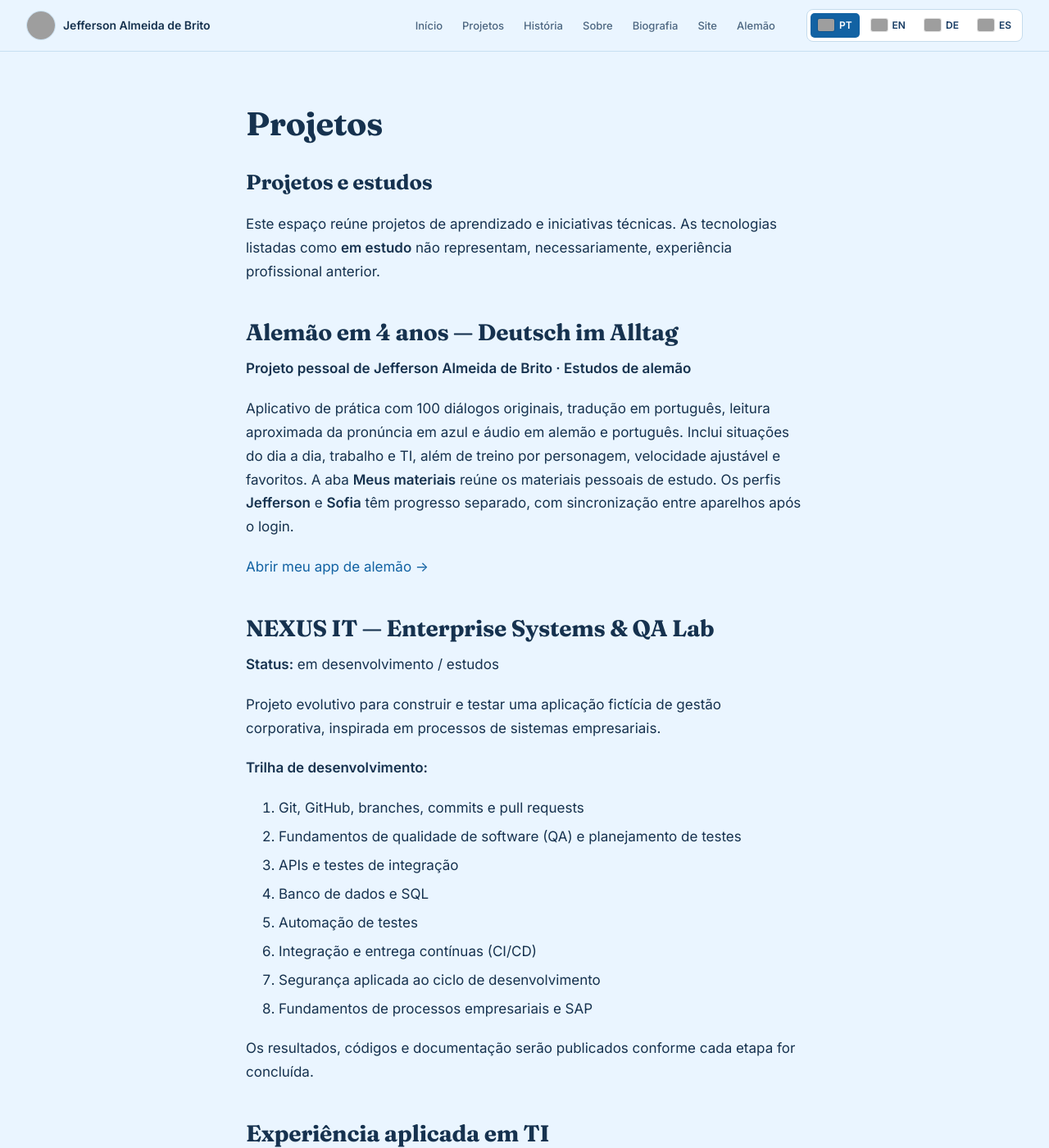
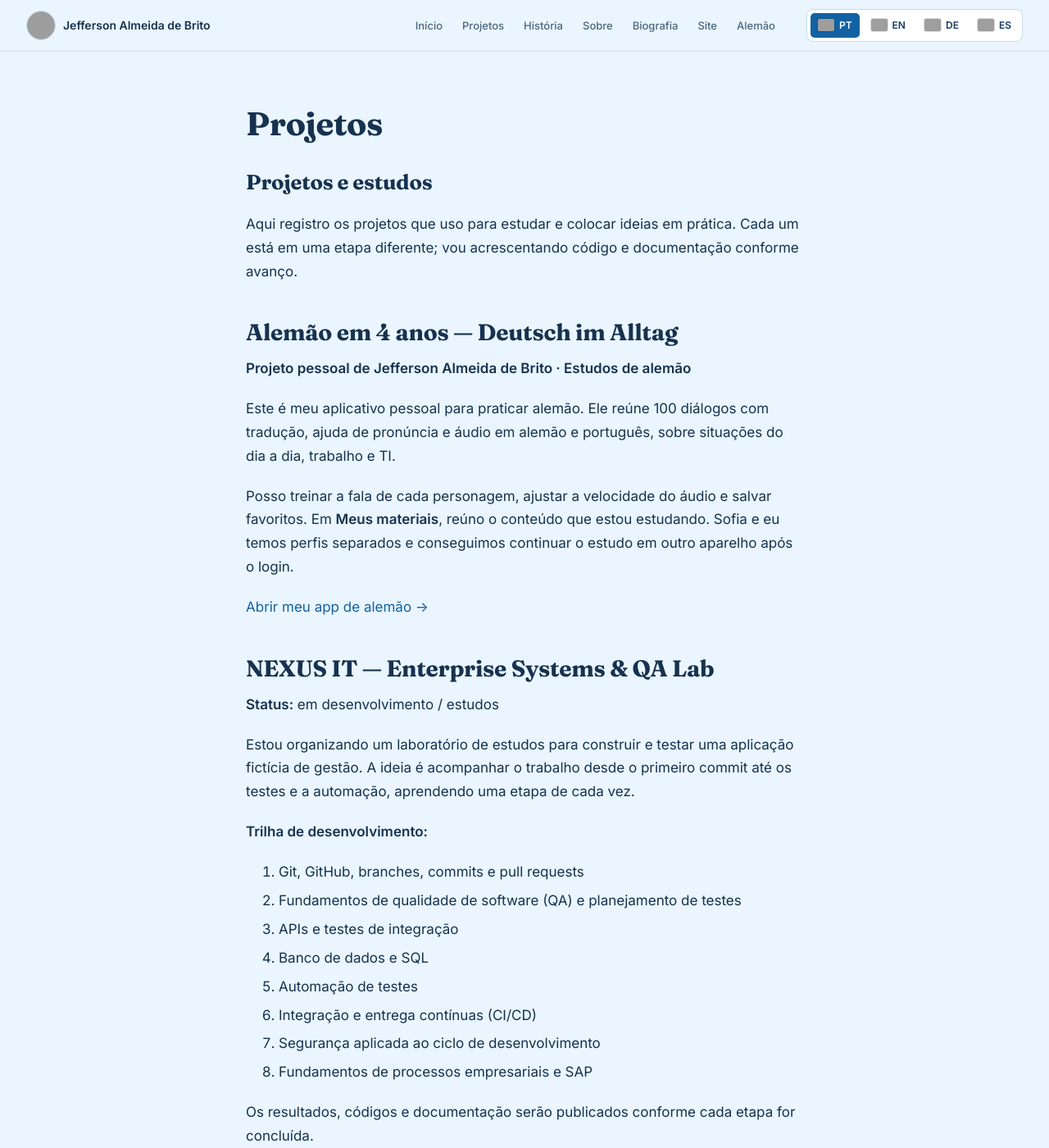
Before and after one commit to jeffersondk3/jeffersondk3.github.io, a Jekyll site: the page built from projetos.md, in a window 1280 px wide and 1400 px high. Shown: the whole window at 82% size. Built offline with Jekyll 4.4.1, drawn with Linux system fonts in a browser that asks for light colours; some of the changed text lies outside the part shown; grey boxes are pictures that could not be loaded.

Commit message:
Simplifica textos pessoais e descrições de estudos

```diff
--- a/projetos.md
+++ b/projetos.md
@@ -6,13 +6,15 @@ permalink: /projetos/
 
 # Projetos e estudos
 
-Este espaço reúne projetos de aprendizado e iniciativas técnicas. As tecnologias listadas como **em estudo** não representam, necessariamente, experiência profissional anterior.
+Aqui registro os projetos que uso para estudar e colocar ideias em prática. Cada um está em uma etapa diferente; vou acrescentando código e documentação conforme avanço.
 
 ## Alemão em 4 anos — Deutsch im Alltag
 
 **Projeto pessoal de Jefferson Almeida de Brito · Estudos de alemão**
 
-Aplicativo de prática com 100 diálogos originais, tradução em português, leitura aproximada da pronúncia em azul e áudio em alemão e português. Inclui situações do dia a dia, trabalho e TI, além de treino por personagem, velocidade ajustável e favoritos. A aba **Meus materiais** reúne os materiais pessoais de estudo. Os perfis **Jefferson** e **Sofia** têm progresso separado, com sincronização entre aparelhos após o login.
+Este é meu aplicativo pessoal para praticar alemão. Ele reúne 100 diálogos com tradução, ajuda de pronúncia e áudio em alemão e português, sobre situações do dia a dia, trabalho e TI.
+
+Posso treinar a fala de cada personagem, ajustar a velocidade do áudio e salvar favoritos. Em **Meus materiais**, reúno o conteúdo que estou estudando. Sofia e eu temos perfis separados e conseguimos continuar o estudo em outro aparelho após o login.
 
 [Abrir meu app de alemão →]({{ '/alemao/' | relative_url }})
 
@@ -20,7 +22,7 @@ Aplicativo de prática com 100 diálogos originais, tradução em português, le
 
 **Status:** em desenvolvimento / estudos
 
-Projeto evolutivo para construir e testar uma aplicação fictícia de gestão corporativa, inspirada em processos de sistemas empresariais.
+Estou organizando um laboratório de estudos para construir e testar uma aplicação fictícia de gestão. A ideia é acompanhar o trabalho desde o primeiro commit até os testes e a automação, aprendendo uma etapa de cada vez.
 
 **Trilha de desenvolvimento:**
 
@@ -35,9 +37,9 @@ Projeto evolutivo para construir e testar uma aplicação fictícia de gestão c
 
 Os resultados, códigos e documentação serão publicados conforme cada etapa for concluída.
 
-## Experiência aplicada em TI
+## Minha experiência e os estudos
 
-Minha experiência profissional inclui infraestrutura, redes, servidores, suporte técnico, ambientes Linux, segurança da informação e gestão de serviços de TI.
+Minha experiência de trabalho está em infraestrutura, redes, servidores, suporte, ambientes Linux e segurança da informação. O NEXUS IT é o espaço para ampliar meus conhecimentos em desenvolvimento e testes.
 
 ## Acompanhe o desenvolvimento
 
```
